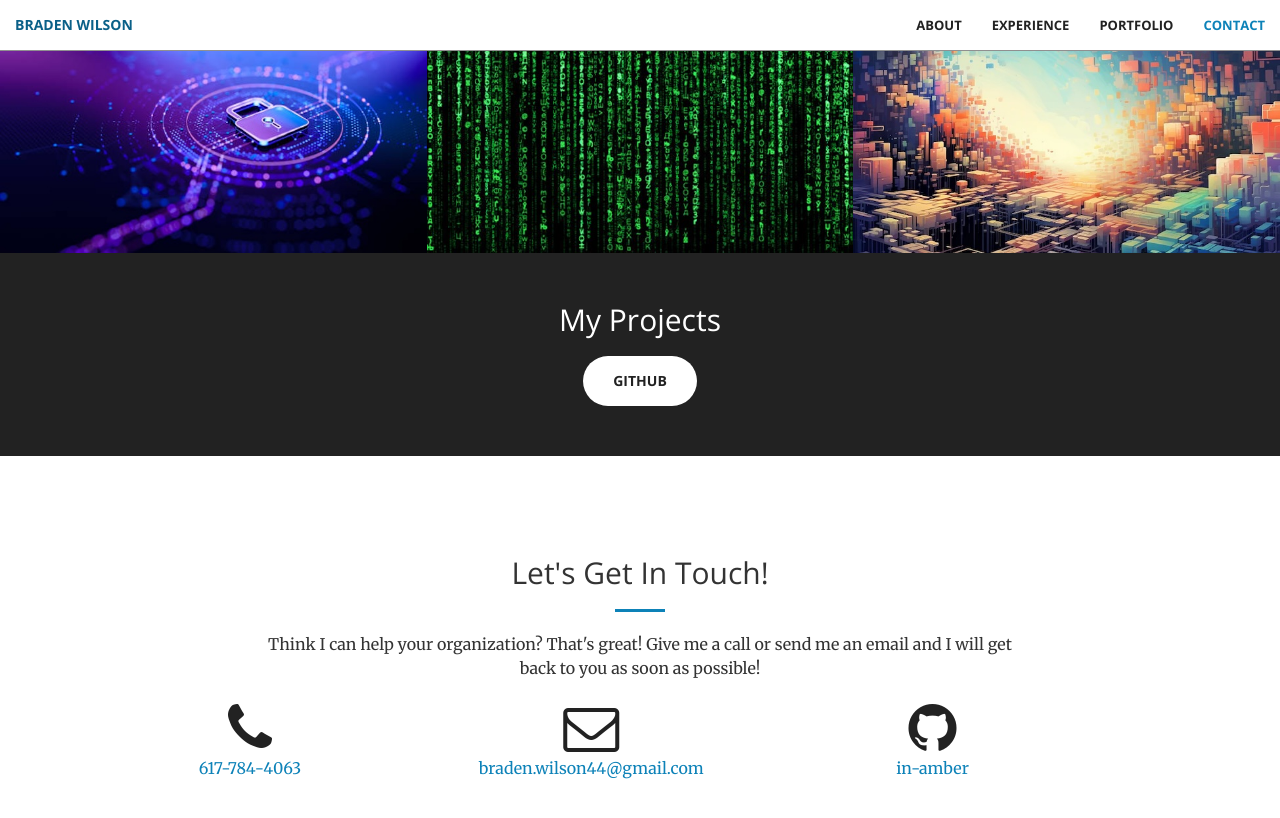
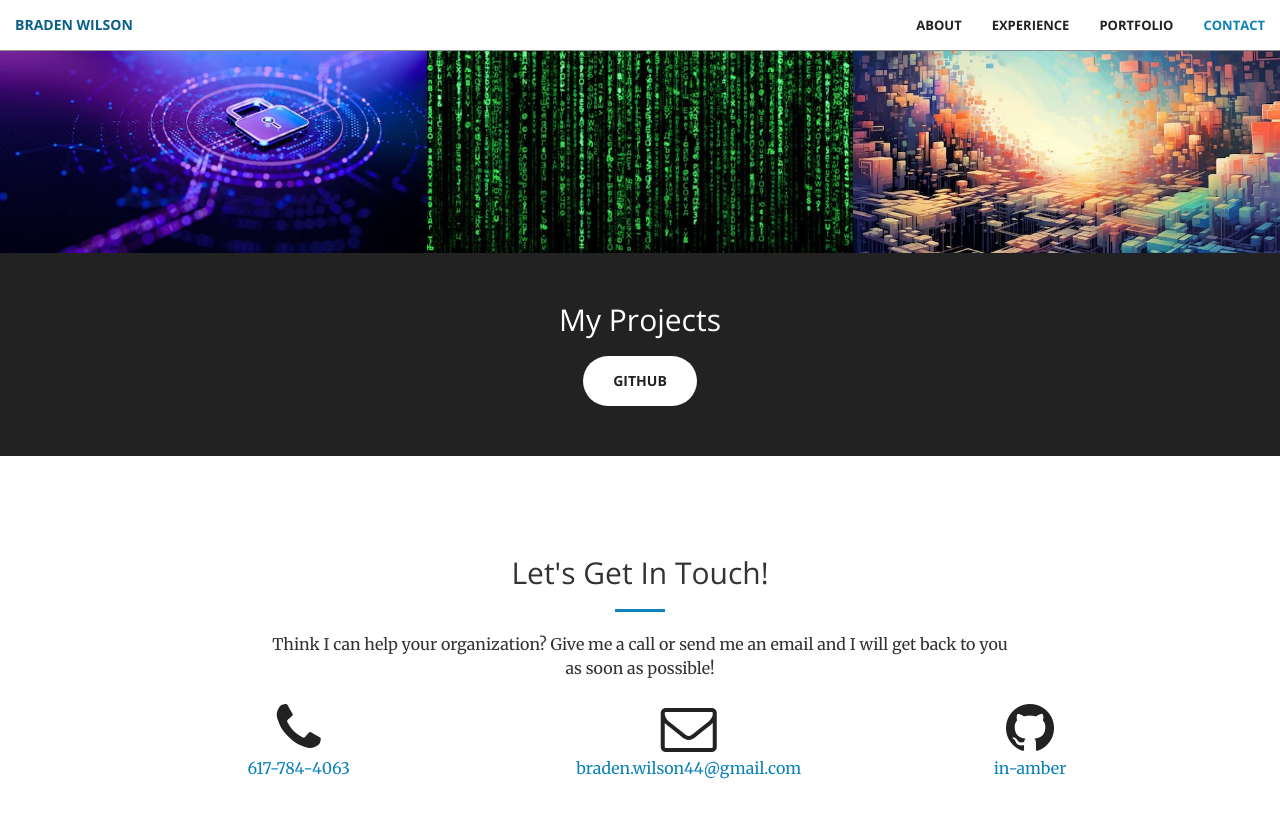
Before and after one commit to in-amber/in-amber.github.io, a Jekyll site: the page built from index.html, in a window 1280 px wide and 900 px high, scrolled down 1679 px. Shown: the top 818 px of the window. Built offline with Jekyll 4.4.1, drawn with Linux system fonts in a browser that asks for light colours.

Commit message:
Contact edit

```diff
--- a/_includes/contact.html
+++ b/_includes/contact.html
@@ -4,9 +4,9 @@
             <div class="col-lg-8 col-lg-offset-2 text-center">
                 <h2 class="section-heading">Let's Get In Touch!</h2>
                 <hr class="primary">
-                <p>Think I can help your organization? That's great! Give me a call or send me an email and I will get back to you as soon as possible!</p>
+                <p>Think I can help your organization? Give me a call or send me an email and I will get back to you as soon as possible!</p>
             </div>
-        <div class="col-lg-2 col-lg-offset-1 text-center">
+        <div class="col-lg-3 col-lg-offset-1 text-center">
             <a href="#">
                 <i class="fa fa-phone fa-3x wow bounceIn" data-wow-delay=".1s"></i>
                 <p>{{ site.phone_number }}</p>
```
